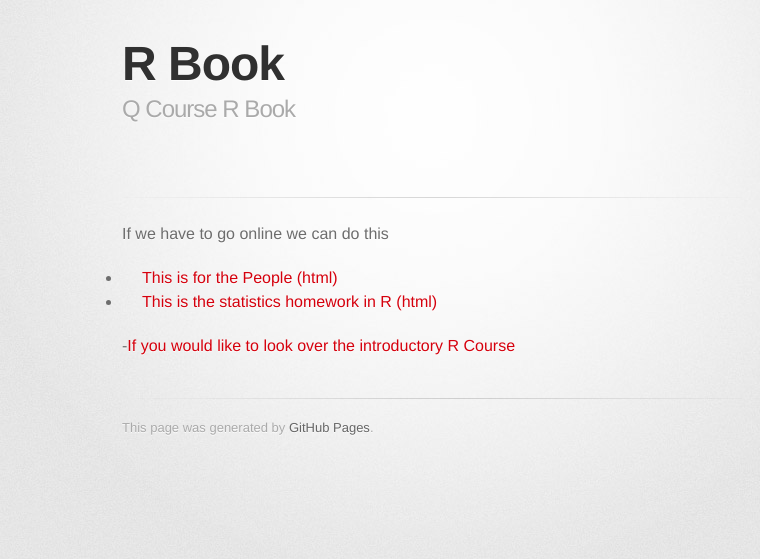
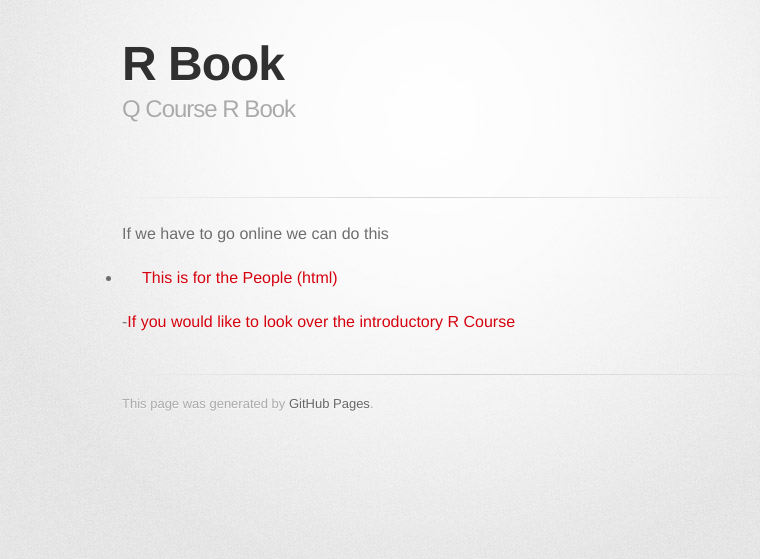
Before and after one commit to bmarlin96/bmarlin96.github.io, a Jekyll site: the page built from R Book/index.md, in a window 1280 px wide. Shown: the top 559 px of the page, without its empty margins (208-968 px from the left). Built offline with Jekyll 4.4.1, drawn with Linux system fonts in a browser that asks for light colours; some web fonts are replaced; our own code applies the rules of GitHub Pages for plain Markdown files.

Commit message:
Update index.md

```diff
--- a/R Book/index.md
+++ b/R Book/index.md
@@ -4,7 +4,7 @@
 ---
 
 If we have to go online we can do this
-- [This is for the People (html)](https://github.com/bmarlin96/bmarlin96.github.io/blob/master/R%20Book/R%20For%20the%20Q%20Course.html)
-- [This is the statistics homework in R (html)](hw.html)
+- [This is for the People (html)](R For the Q Course.html)
+
 
 -[If you would like to look over the introductory R Course](https://github.com/bmarlin96/Introduction-to-R)
```
